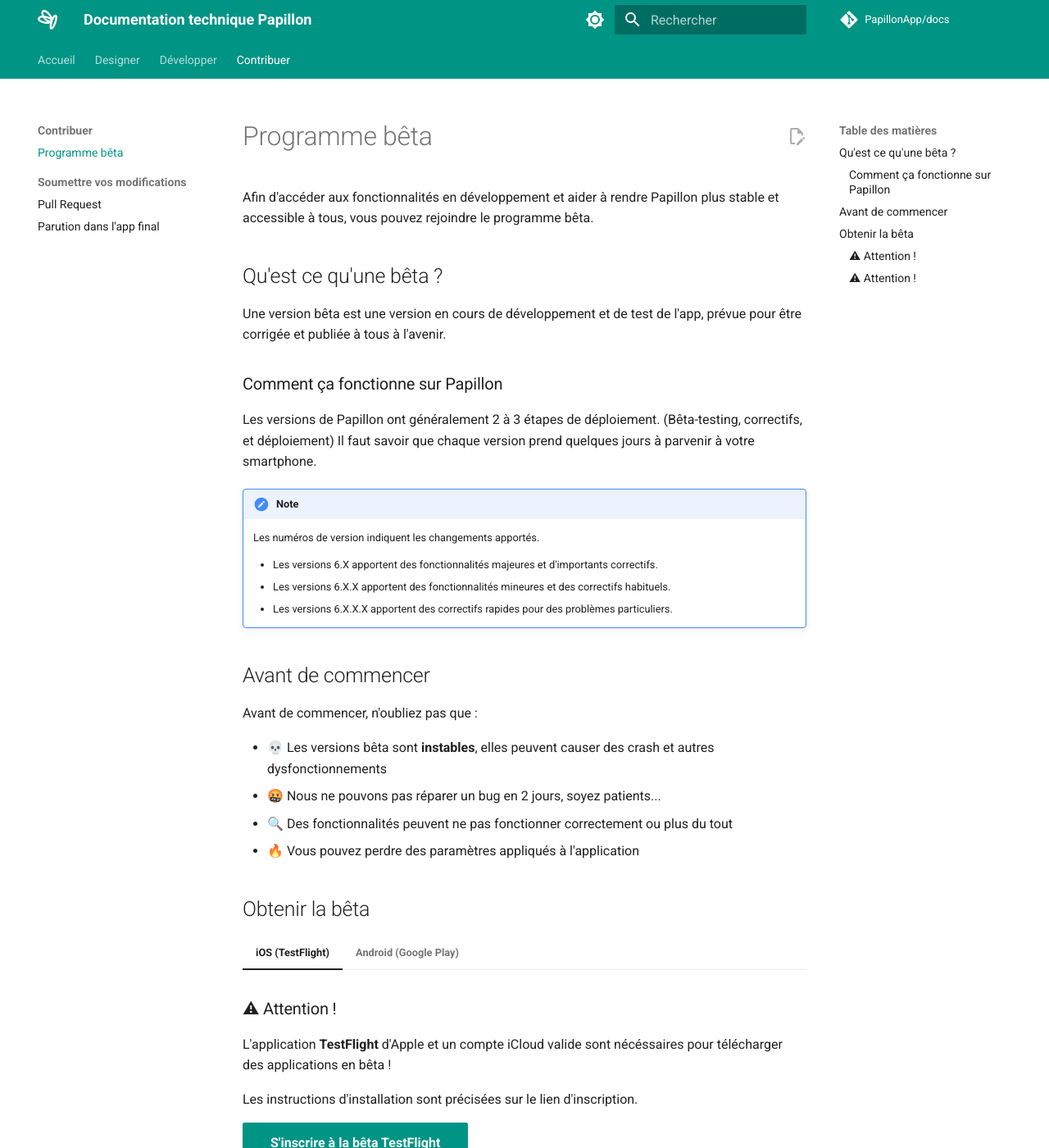
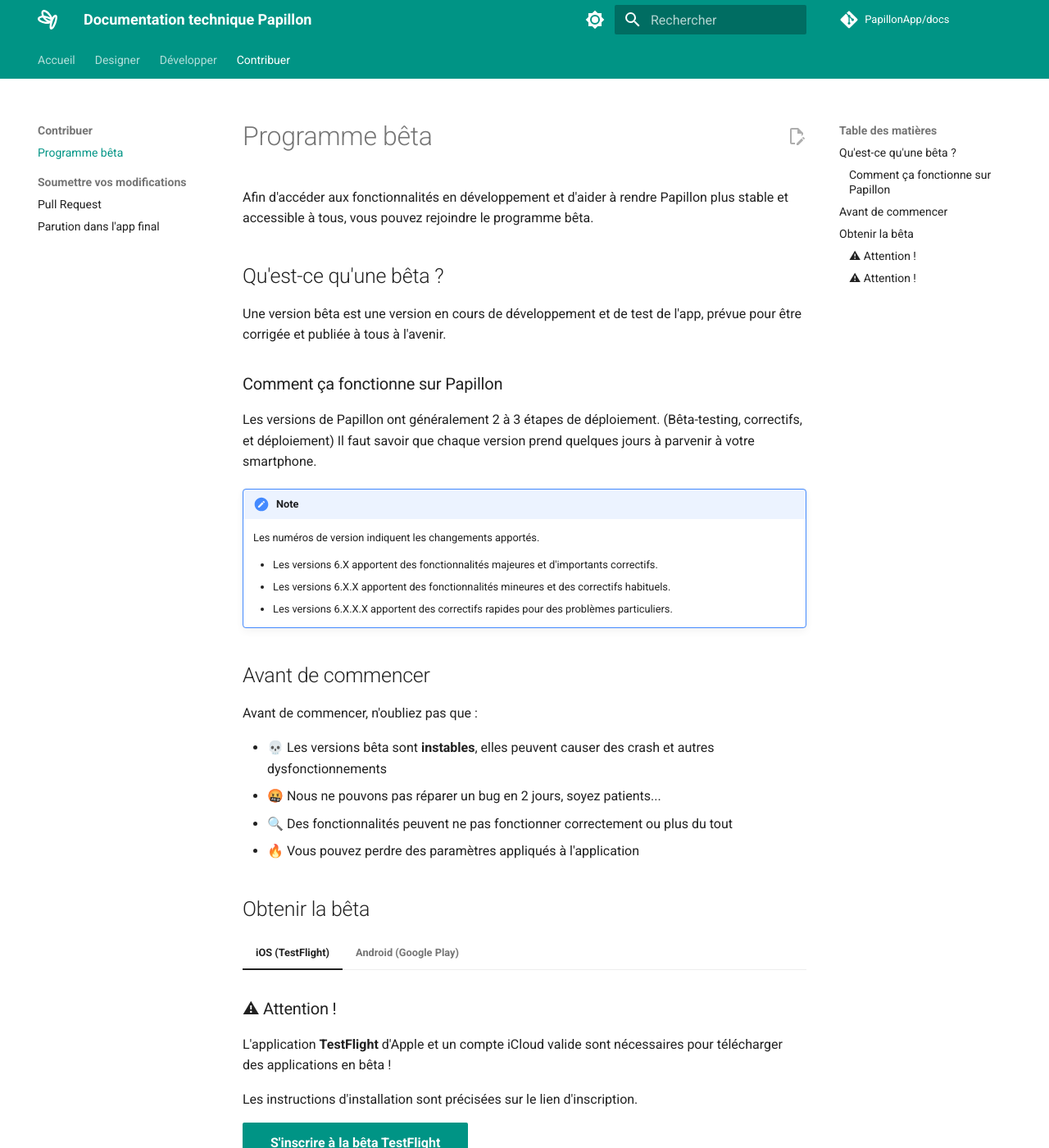
Before and after one commit to PapillonApp/docs, an MkDocs documentation site: the page built from docs/contribute/beta.md, in a window 1280 px wide and 1400 px high. Shown: the whole window at 82% size. Built offline with MkDocs 1.6.1 and Material for MkDocs 9.7.7, drawn with Linux system fonts in a browser that asks for light colours; comment, search, counter and statistics services are not loaded.

Commit message:
Fix typo

```diff
--- a/docs/contribute/beta.md
+++ b/docs/contribute/beta.md
@@ -1,6 +1,6 @@
-Afin d'accéder aux fonctionnalités en développement et aider à rendre Papillon plus stable et accessible à tous, vous pouvez rejoindre le programme bêta.
+Afin d'accéder aux fonctionnalités en développement et d'aider à rendre Papillon plus stable et accessible à tous, vous pouvez rejoindre le programme bêta.
 
-## Qu'est ce qu'une bêta ?
+## Qu'est-ce qu'une bêta ?
 Une version bêta est une version en cours de développement et de test de l'app, prévue pour être corrigée et publiée à tous à l'avenir.
 
 ### Comment ça fonctionne sur Papillon
@@ -27,7 +27,7 @@ Avant de commencer, n'oubliez pas que :
 ## Obtenir la bêta
 === "iOS (TestFlight)"
     ### ⚠ Attention !
-    L'application **TestFlight** d'Apple et un compte iCloud valide sont nécéssaires pour télécharger des applications en bêta !
+    L'application **TestFlight** d'Apple et un compte iCloud valide sont nécessaires pour télécharger des applications en bêta !
 
     Les instructions d'installation sont précisées sur le lien d'inscription.
 
```
Also changed, not shown: docs/contribute/final-step.md (+2 -2 lines), docs/contribute/pull-request.md (+2 -2 lines), docs/development/api/turboself.md (+1 -1 lines).
